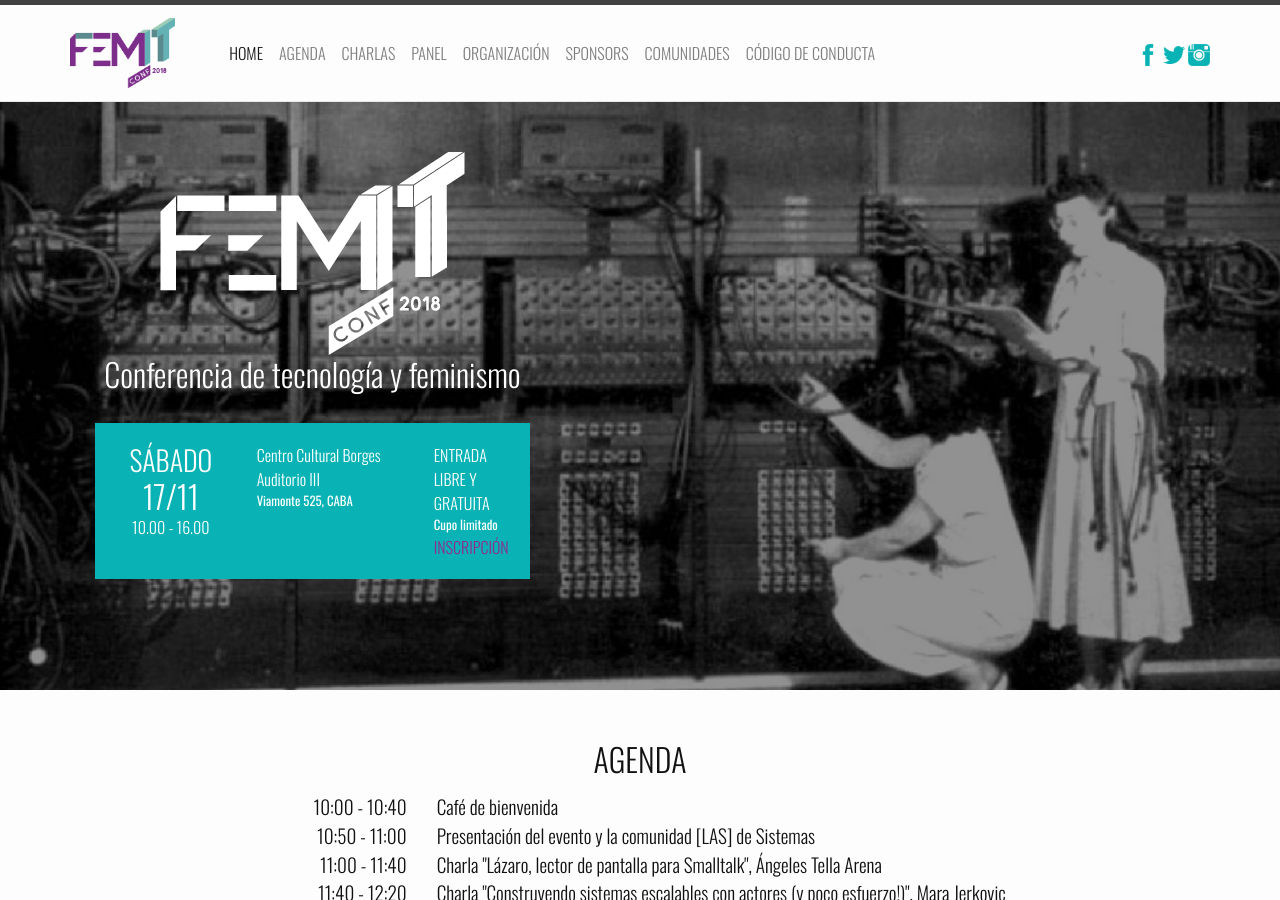
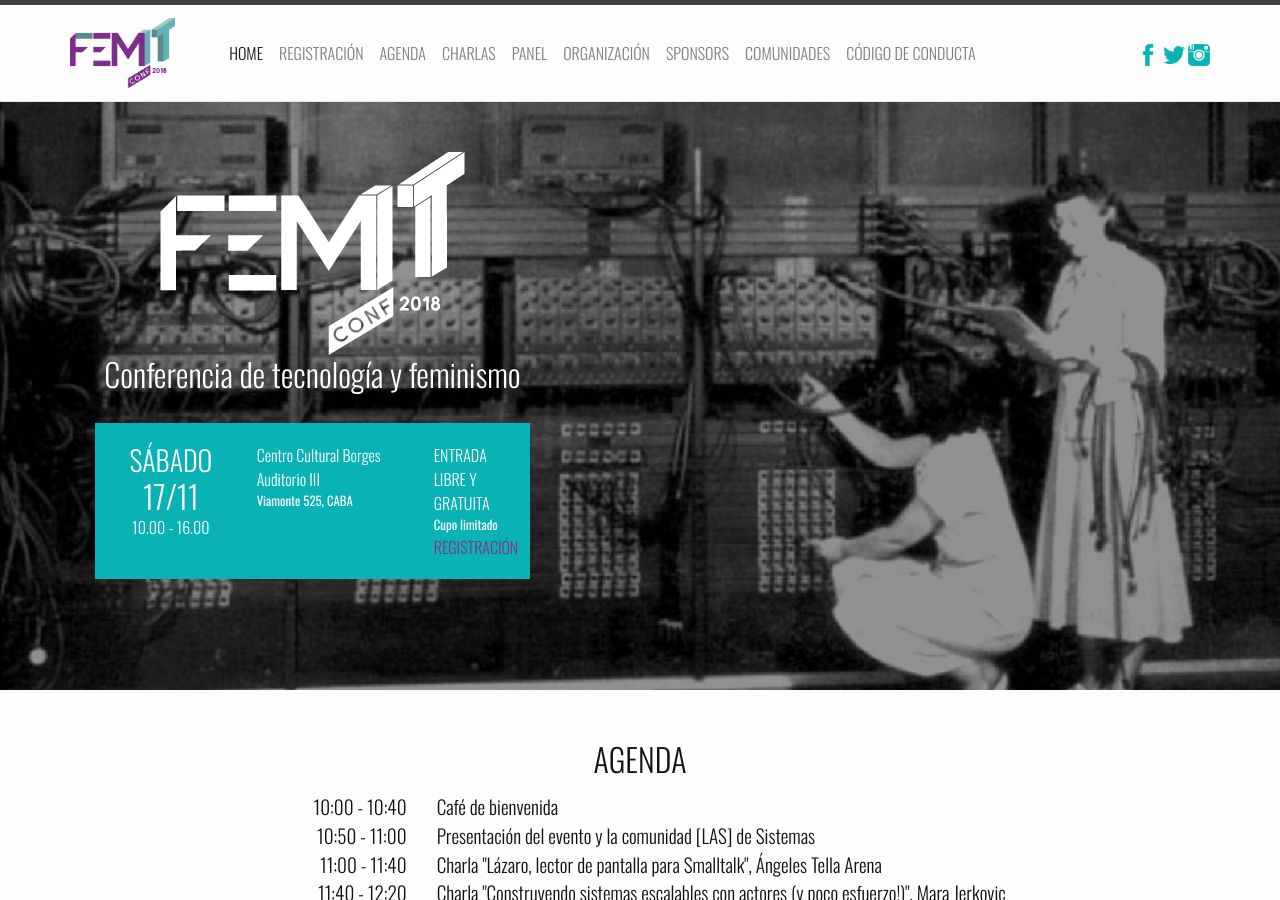
Before and after one commit to daquiroz/femitconf2018, a Jekyll site: the page built from index.md, in a window 1280 px wide and 900 px high. Built offline with Jekyll 4.4.1, drawn with Linux system fonts in a browser that asks for light colours.

Commit message:
header inscripción

```diff
--- a/_includes/header.html
+++ b/_includes/header.html
@@ -17,6 +17,9 @@
           <a class="nav-link" href="{{ base }}">HOME <span class="sr-only">(current)</span></a>
         </li>
         <li class="nav-item">
+          <a class="nav-link" href="https://www.eventbrite.com/e/femit-conf-registration-51788363389?aff=web">REGISTRACIÓN</a>
+        </li>
+          <li class="nav-item">
           <a class="nav-link" href="{{ base }}#programa">AGENDA</a>
         </li>
         <li class="nav-item">
--- a/_layouts/home.html
+++ b/_layouts/home.html
@@ -16,7 +16,7 @@ layout: default
             <p>Centro Cultural Borges<br> Auditorio III</p> <p class="small">Viamonte 525, CABA </p>
           </div>
           <div class="col-12 col-md-3 text-left">
-              <p>ENTRADA LIBRE Y GRATUITA</p><p class="small">Cupo limitado</p><p><a href="https://www.eventbrite.com/e/femit-conf-registration-51788363389?aff=web">INSCRIPCIÓN</a></p>
+              <p>ENTRADA LIBRE Y GRATUITA</p><p class="small">Cupo limitado</p><p><a href="https://www.eventbrite.com/e/femit-conf-registration-51788363389?aff=web">REGISTRACIÓN</a></p>
           </div>
       </div>
     </div>
```
